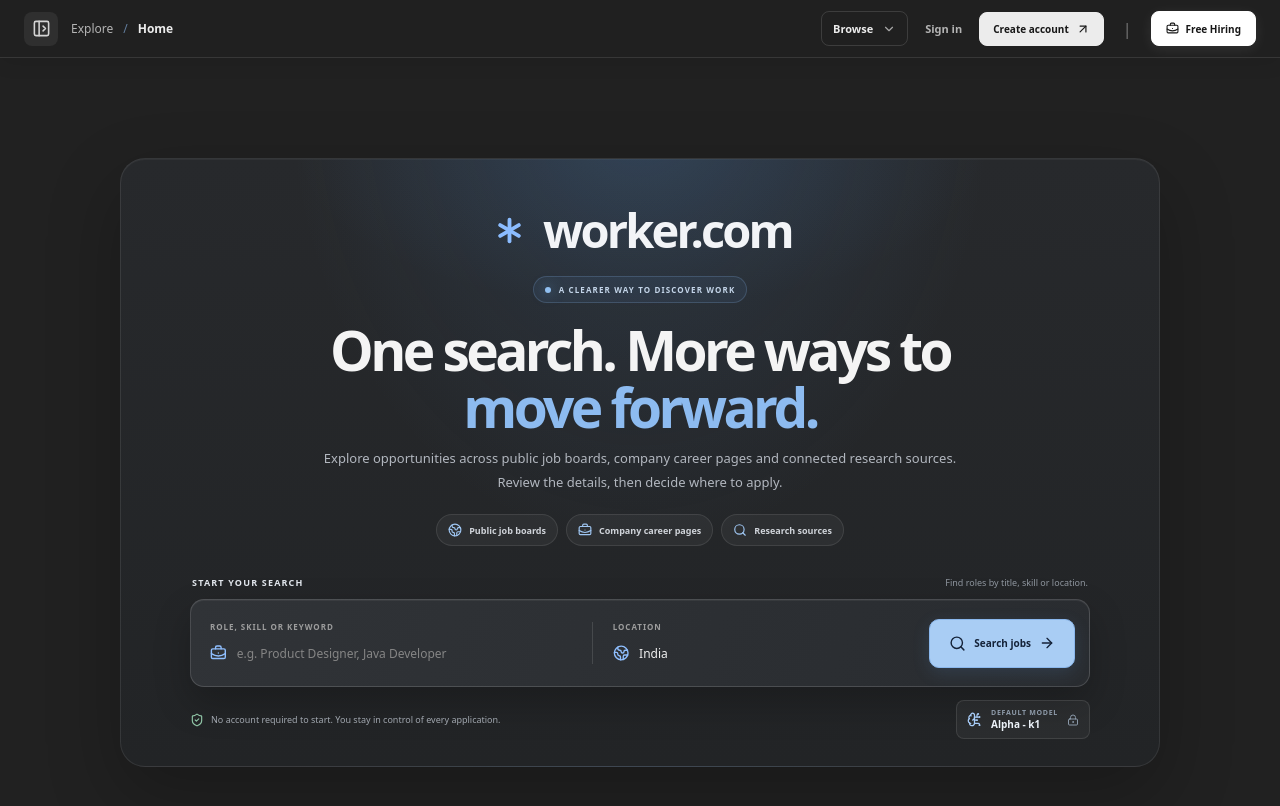
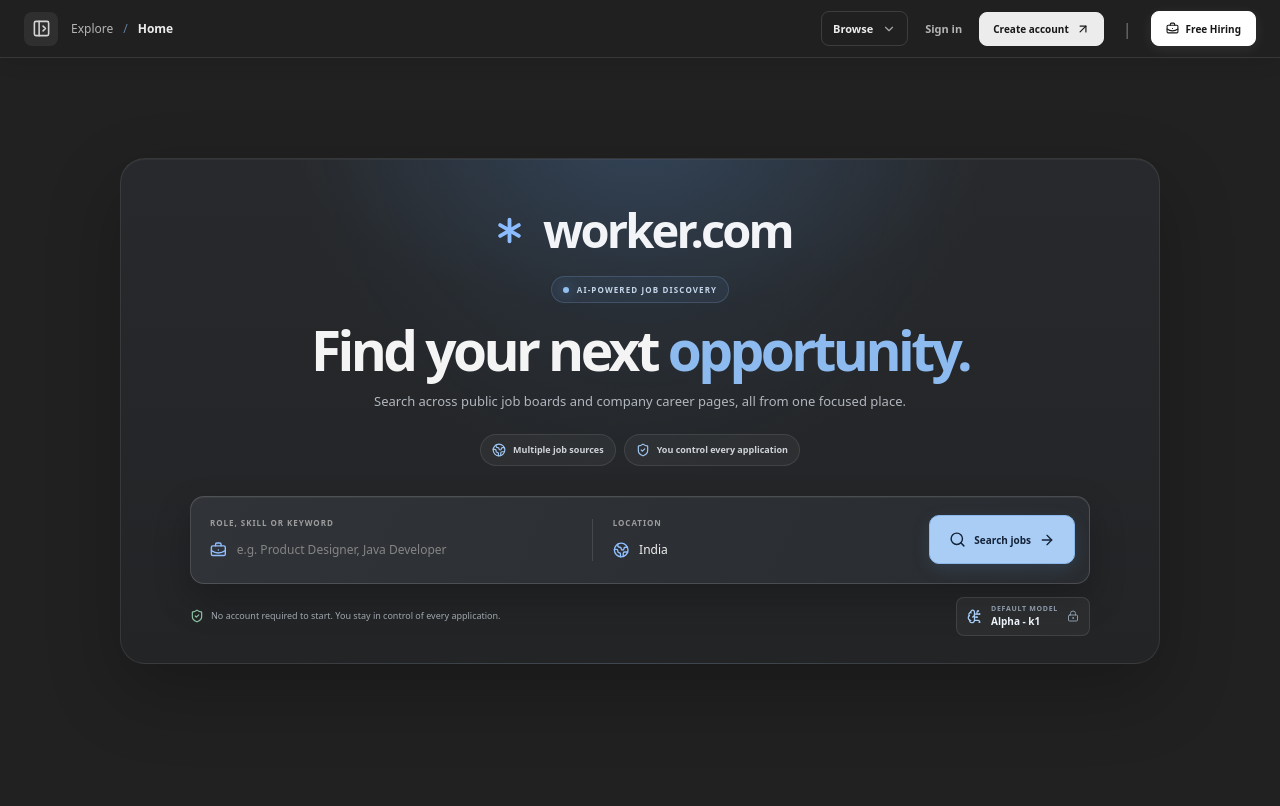
Before and after one commit to jobkar-official/nvoid_web_view, a Next.js app: page / in a window 1280 px wide. Shown: the top 806 px of the page. Built offline with nearby package versions, Linux system fonts and the light colour scheme.

Commit message:
Restore preferred Worker opportunity-search homepage

```diff
--- a/components/worker-homepage.tsx
+++ b/components/worker-homepage.tsx
@@ -11,21 +11,16 @@
           <span className="worker-home-brand-name">worker.com</span>
         </div>
         <div className="worker-home-intro-copy">
-          <span className="worker-home-intro-kicker"><span /> A CLEARER WAY TO DISCOVER WORK</span>
-          <h1>One search. More ways to <span>move forward.</span></h1>
-          <p>Explore opportunities across public job boards, company career pages and connected research sources. Review the details, then decide where to apply.</p>
-          <div className="worker-home-highlight-row" aria-label="Worker search coverage">
-            <span><Globe2 size={14} /> Public job boards</span>
-            <span><BriefcaseBusiness size={14} /> Company career pages</span>
-            <span><Search size={14} /> Research sources</span>
+          <span className="worker-home-intro-kicker"><span /> AI-POWERED JOB DISCOVERY</span>
+          <h1>Find your next <span>opportunity.</span></h1>
+          <p>Search across public job boards and company career pages, all from one focused place.</p>
+          <div className="worker-home-highlight-row" aria-label="Worker benefits">
+            <span><Globe2 size={14} /> Multiple job sources</span>
+            <span><ShieldCheck size={14} /> You control every application</span>
           </div>
         </div>
       </section>
       <section className="worker-home-search-section worker-home-search-v2" aria-labelledby="worker-search-heading">
-        <div className="worker-home-search-caption" id="worker-search-heading">
-          <span>START YOUR SEARCH</span>
-          <p>Find roles by title, skill or location.</p>
-        </div>
         <form className="worker-home-search-card" action="/job-search" method="get">
           <label className="worker-home-field" htmlFor="home-role">
             <span>ROLE, SKILL OR KEYWORD</span>
```
